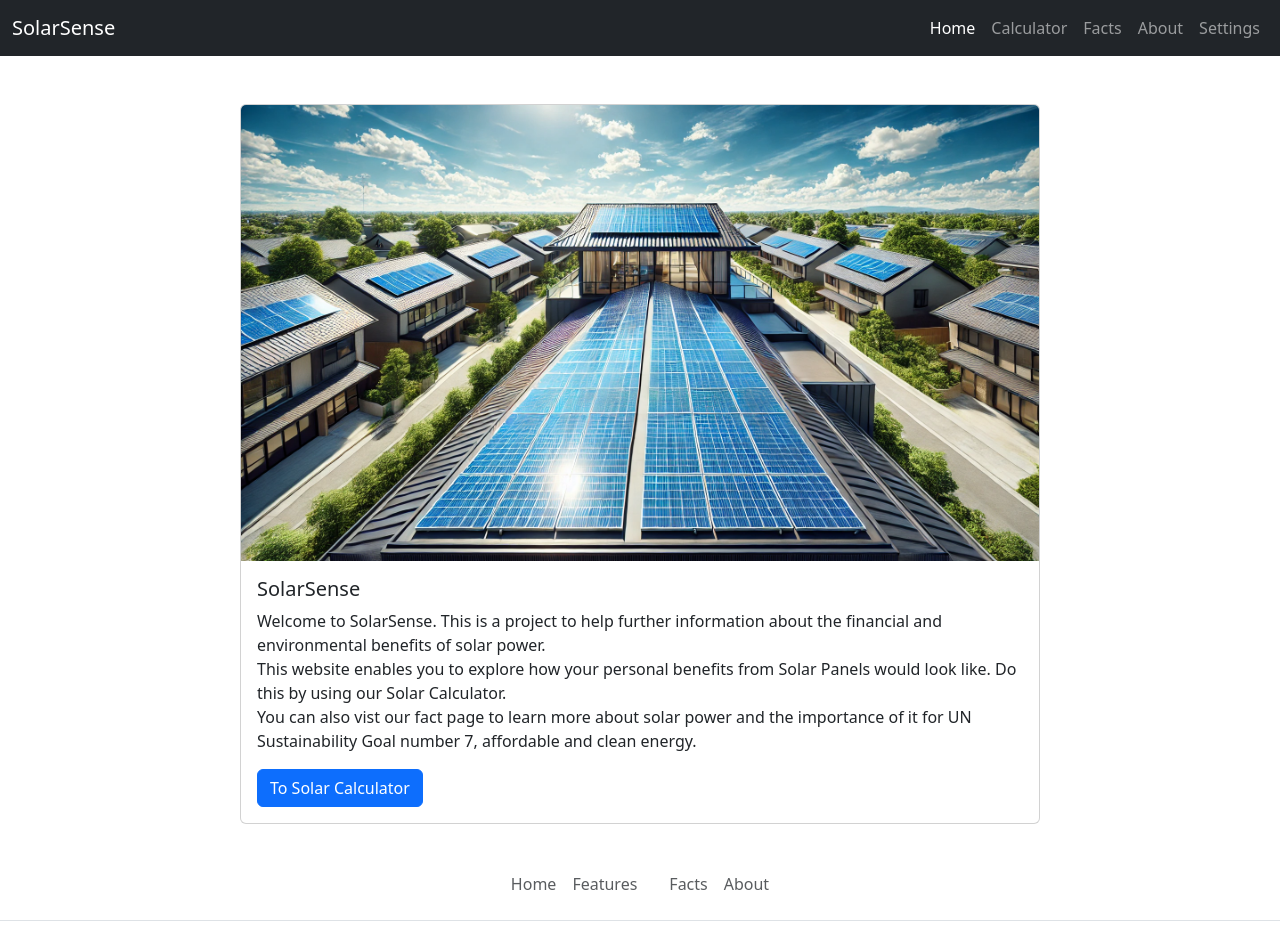
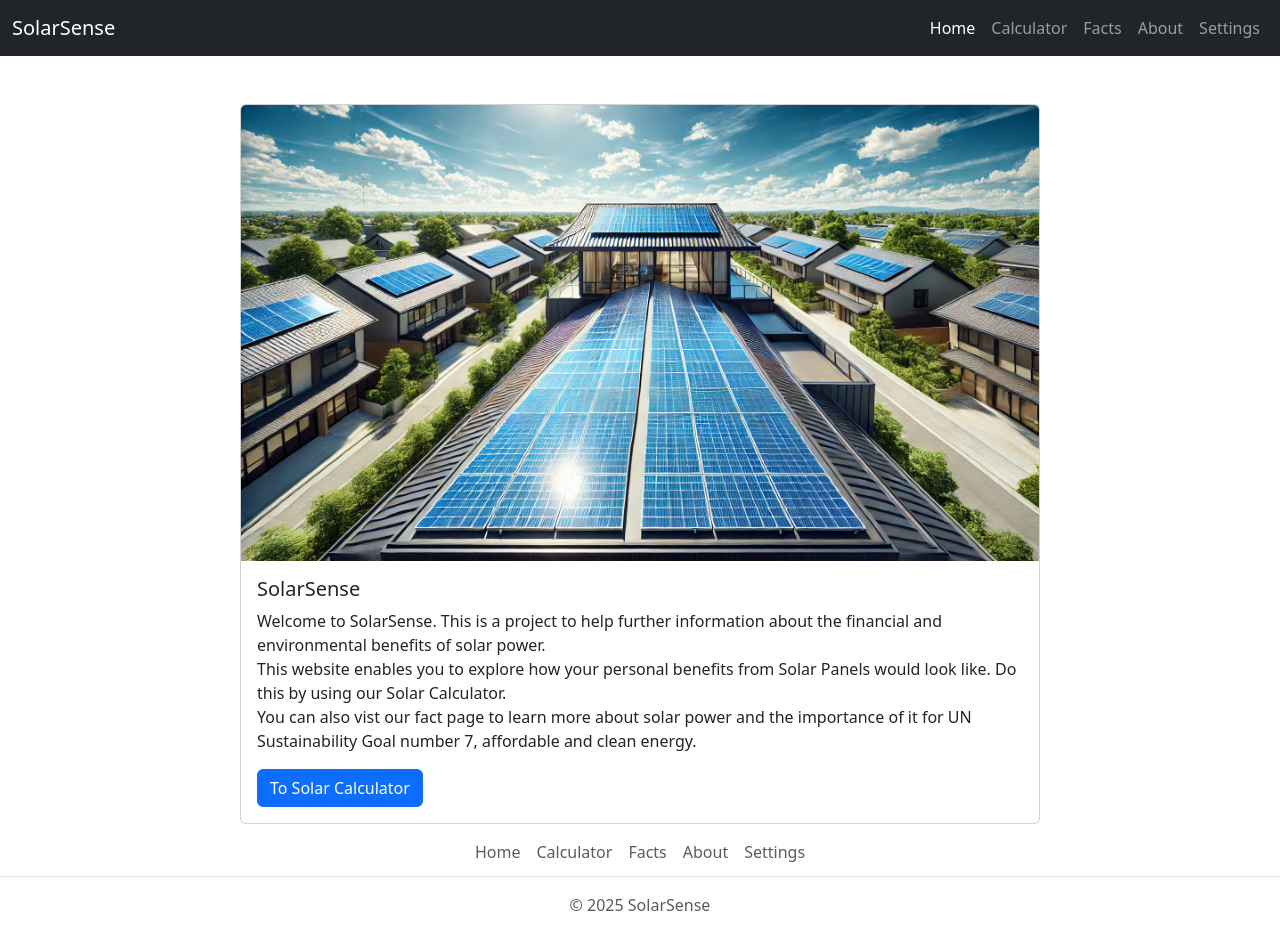
Before and after one commit to BobRolf/DAT257-Agile-G16, a React (Vite) app in the folder SolarSense/: page / in a window 1280 px wide. Shown: the top 941 px of the page. Built offline with nearby package versions, Linux system fonts and the light colour scheme.

Commit message:
Adjust size and add links

```diff
--- a/SolarSense/src/components/Footer.tsx
+++ b/SolarSense/src/components/Footer.tsx
@@ -1,28 +1,30 @@
 function Footer() {
   return (
-    <footer className="py-3 my-4">
-      <ul className="nav justify-content-center border-bottom pb-3 mb-3">
+    <footer className="py-1">
+      <ul className="nav justify-content-center border-bottom py-1 mb-3">
         <li className="nav-item">
           <a href="/" className="nav-link px-2 text-body-secondary">
             Home
           </a>
         </li>
         <li className="nav-item">
-          <a href="#" className="nav-link px-2 text-body-secondary">
-            Features
+          <a href="/Calculator" className="nav-link px-2 text-body-secondary">
+            Calculator
           </a>
         </li>
         <li className="nav-item">
-          <a href="#" className="nav-link px-2 text-body-secondary"></a>
-        </li>
-        <li className="nav-item">
-          <a href="#" className="nav-link px-2 text-body-secondary">
+          <a href="/Facts" className="nav-link px-2 text-body-secondary">
             Facts
           </a>
         </li>
         <li className="nav-item">
-          <a href="#" className="nav-link px-2 text-body-secondary">
+          <a href="/About" className="nav-link px-2 text-body-secondary">
             About
+          </a>
+        </li>
+        <li className="nav-item">
+          <a href="/Settings" className="nav-link px-2 text-body-secondary">
+            Settings
           </a>
         </li>
       </ul>
--- a/SolarSense/src/pages/Results.tsx
+++ b/SolarSense/src/pages/Results.tsx
@@ -2,7 +2,6 @@ import React, { useState } from "react";
 import { useLocation } from "react-router-dom";
 import FirstResultCard from "../components/ResultCards/FirstResultCard";
 import SecondResultCard from "../components/ResultCards/SecondResultCard";
-import Footer from "../components/Footer"; // Import Footer
 
 const Results: React.FC = () => {
   const [currentCard, setCurrentCard] = useState(1);
```
